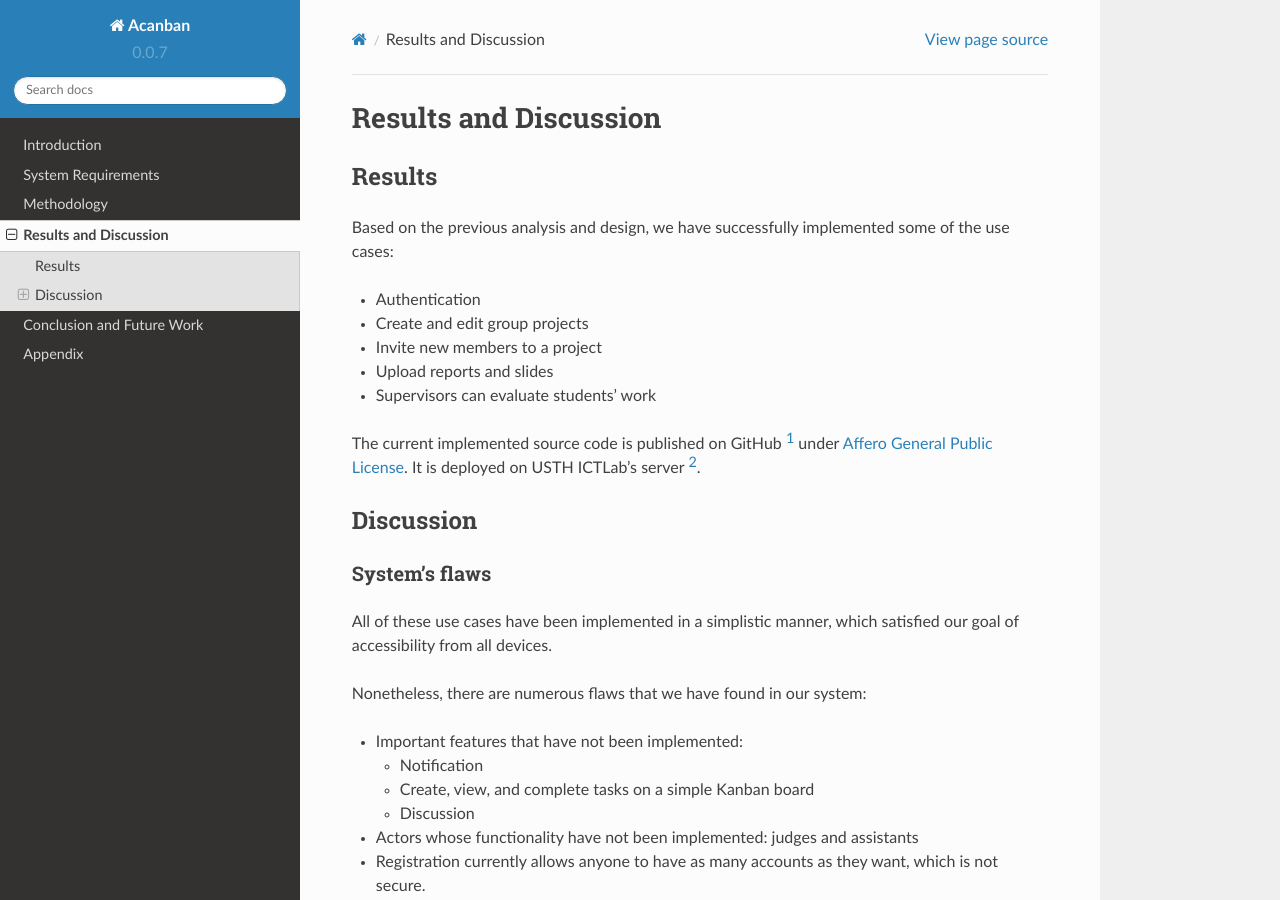
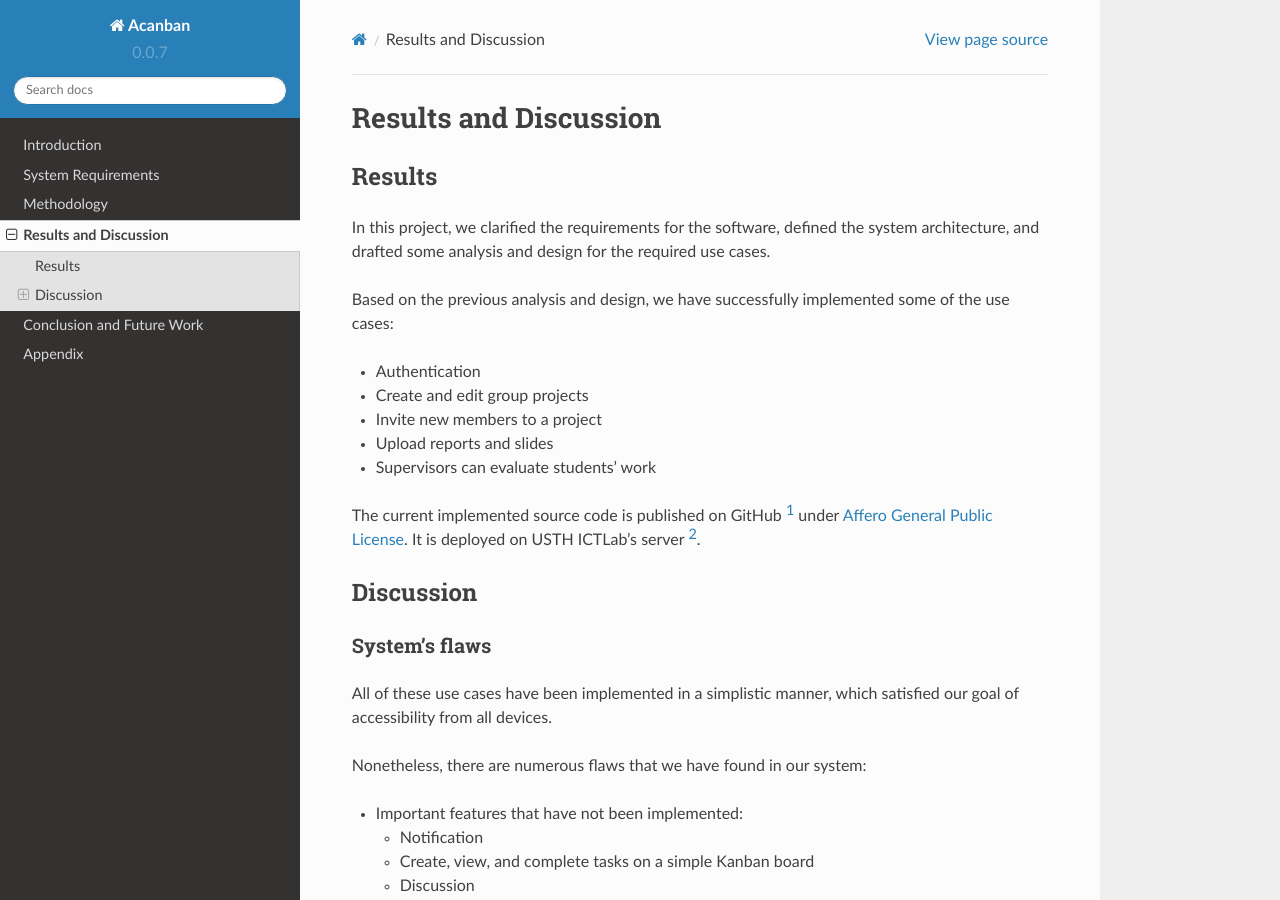
Before and after one commit to Huy-Ngo/acanban, a Sphinx documentation site: the page built from docs/source/result.rst, in a window 1280 px wide and 900 px high. Built offline with Sphinx 7.4.7 and the Read the Docs theme 2.0.0, drawn with Linux system fonts in a browser that asks for light colours; the version number is read from the project's files by our own code.

```diff
--- a/docs/source/result.rst
+++ b/docs/source/result.rst
@@ -3,6 +3,10 @@
 
 Results
 -------
+
+In this project, we clarified the requirements for the software,
+defined the system architecture, and drafted some analysis and design
+for the required use cases.
 
 Based on the previous analysis and design,
 we have successfully implemented some of the use cases:
```
